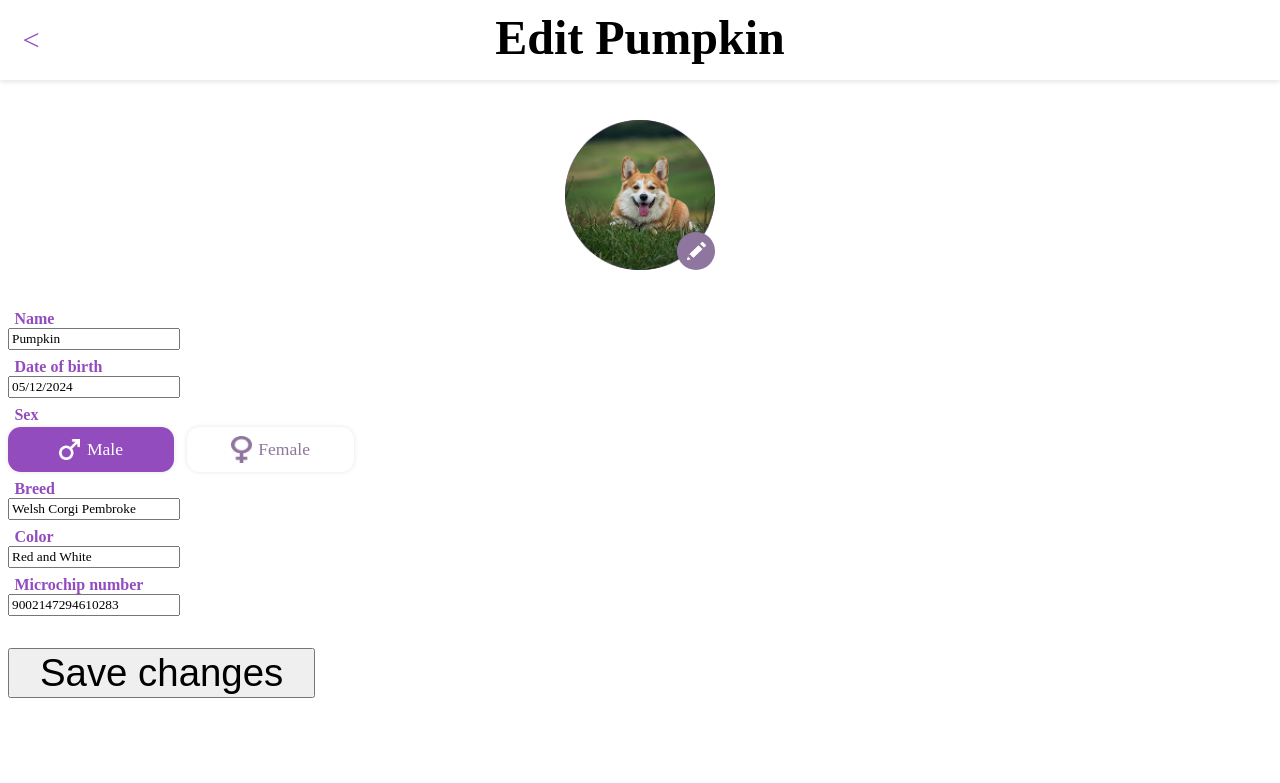
After one commit to JoannaKlis/WdPAI2025, a PHP site: page /public/views/editPet.html in a window 1280 px wide. The commit adds this page. Shown: the top 783 px of the page. Run offline with PHP 8.4, Linux system fonts and the light colour scheme.

Commit message:
Add edit pet page

```diff
--- /dev/null
+++ b/public/scripts/sexSelection.js
@@ -0,0 +1,13 @@
+document.addEventListener('DOMContentLoaded', function() {
+    const sexButtons = document.querySelectorAll('.sex-button');
+
+    sexButtons.forEach(button => {
+        button.addEventListener('click', function(e) {
+            e.preventDefault();
+
+            sexButtons.forEach(btn => btn.classList.remove('active'));
+
+            this.classList.add('active');
+        });
+    });
+});
--- /dev/null
+++ b/public/styles/editPet.css
@@ -0,0 +1,71 @@
+.pet-img {
+    filter: none;
+    width: 100%;
+}
+
+.input-group {
+    width: clamp(20em, 20rem + 2vw, 25em);
+    margin-top: 1vh;
+}
+
+.container input {
+    font-family: "Jua";
+}
+
+.input-label {
+    color: #934CBE;
+    font-weight: bold;
+    margin-left: 0.5vw;
+}
+
+.sex-selection {
+    display: flex;
+    gap: 1vw;
+    margin-top: 0.2vw;
+}
+
+.sex-button {
+    flex: 1;
+    height: clamp(2em, 2rem + 1vw, 3em);
+    border: none;
+    border-radius: 1vw;
+    background-color: white;
+    color: #8F769E;
+    font-family: 'Jua';
+    font-size: 1.1em;
+    display: flex;
+    align-items: center;
+    justify-content: center;
+    gap: 0.5vw;
+    cursor: pointer;
+    box-shadow: 0 0 5px rgba(0, 0, 0, 0.1);
+}
+
+.sex-button.active {
+    background-color: #934CBE;
+    color: white;
+}
+
+.sex-icon {
+    width: 1.2em;
+    filter: brightness(0) invert(1);
+}
+
+.sex-button:not(.active) .sex-icon {
+    filter: none;
+}
+
+@media (max-width: 480px) {
+    .profile-pic-container {
+        margin-top: 22vw;
+        margin-bottom: 5vw;
+    }
+
+    .sex-selection {
+        gap: 4vw;
+    }
+
+    .sex-button {
+    border-radius: 2.5vw;
+   }
+}
--- a/public/styles/profile.css
+++ b/public/styles/profile.css
@@ -78,6 +78,8 @@
     margin-top: min(2em, 3%);
     width: clamp(8em, 8rem + 2vw, 10em);
     font-size: clamp(2em, 2rem + 0.5vw, 3em);
+    margin-top: 4vh;
+    margin-bottom: 4vh;
 }
 
 @media (max-width: 480px) {
--- /dev/null
+++ b/public/views/editPet.html
@@ -0,0 +1,76 @@
+<?php include '/app/public/views/partials/header.php'; ?>
+<link rel="stylesheet" type= "text/css" href="public/styles/profile.css">
+<link rel="stylesheet" type= "text/css" href="public/styles/editPet.css">
+    <title>Edit Pet</title>
+</head>
+
+<body>
+    <form class="wrapper" method="POST" action="/editPet">
+
+        <div class="top-bar">
+            <a href="/features" class="back-arrow">&lt;</a>
+            <h1>Edit Pumpkin</h1>
+        </div>
+
+        <?php include '/app/public/views/partials/status-messages.php'; ?>
+
+        <div class="profile-pic-container">
+            <div class="profile-pic">
+                <img src="public/img/dog.png" alt="Pet Picture" class="profile-icon-main pet-img">
+            </div>
+            <div class="edit-icon">
+                <img src="public/img/edit.png" alt="Edit Icon" class="edit-icon-img">
+            </div>
+        </div>
+
+        <div class="input-group">
+            <label class="input-label">Name</label>
+            <div class="container">
+                <input type="text" name="name" value="Pumpkin">
+            </div>
+        </div>
+
+        <div class="input-group">
+            <label class="input-label">Date of birth</label>
+            <div class="container">
+                <input type="text" name="birthDate" value="05/12/2024">
+            </div>
+        </div>
+
+        <div class="input-group">
+            <label class="input-label">Sex</label>
+            <div class="sex-selection">
+                <button type="button" class="sex-button active">
+                    <img src="public/img/male.png" class="sex-icon"> Male
+                </button>
+                <button type="button" class="sex-button">
+                    <img src="public/img/female.png" class="sex-icon"> Female
+                </button>
+            </div>
+        </div>
+
+        <div class="input-group">
+            <label class="input-label">Breed</label>
+            <div class="container">
+                <input type="text" name="breed" value="Welsh Corgi Pembroke">
+            </div>
+        </div>
+
+        <div class="input-group">
+            <label class="input-label">Color</label>
+            <div class="container">
+                <input type="text" name="color" value="Red and White">
+            </div>
+        </div>
+
+        <div class="input-group">
+            <label class="input-label">Microchip number</label>
+            <div class="container">
+                <input type="text" name="microchip" value="9002147294610283">
+            </div>
+        </div>
+
+        <button class="button button-save">Save changes</button>
+
+    <script src="public/scripts/sexSelection.js" defer></script>
+<?php include '/app/public/views/partials/footer.php'; ?>
```
Also changed, not shown: public/scripts/blockedButton.js (+9 -20 lines), public/img/dog.png (added), public/img/female.png (added), public/img/male.png (added).
